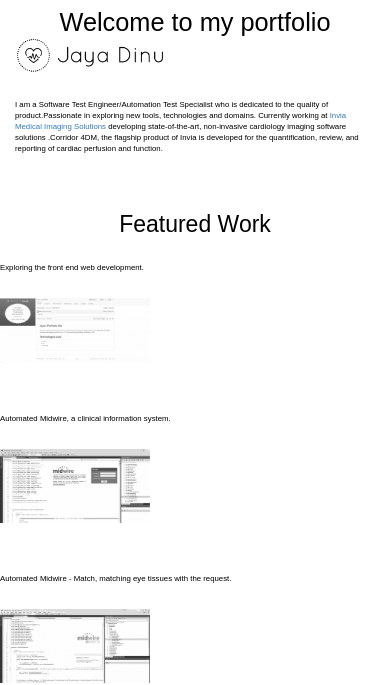
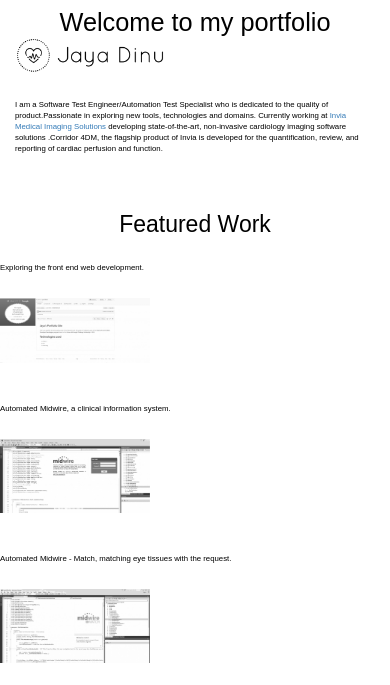
Before and after one commit to jdinu/jaya-portfolio, a plain HTML site: page index.html in a window 390 px wide. Shown: the part 173-858 px from the top of the page. Drawn offline with nearby package versions, Linux system fonts and the light colour scheme.

Commit message:
alignment issues in small screen

```diff
--- a/css/styles.css
+++ b/css/styles.css
@@ -79,7 +79,9 @@
           }
           .col-sm-4{
             width : 1000%;
-            margin-bottom: 25px;
+            margin-bottom: 15px;
+            align-self: auto;
+            text-align: center;
           }
 
     }
@@ -104,7 +106,9 @@
           }
           .col-sm-4{
             width : 100%;
-            margin-bottom: 25px;
+            margin-bottom: 15px;
+            align-self: auto;
+            text-align: center;
           }
 
     }
```
